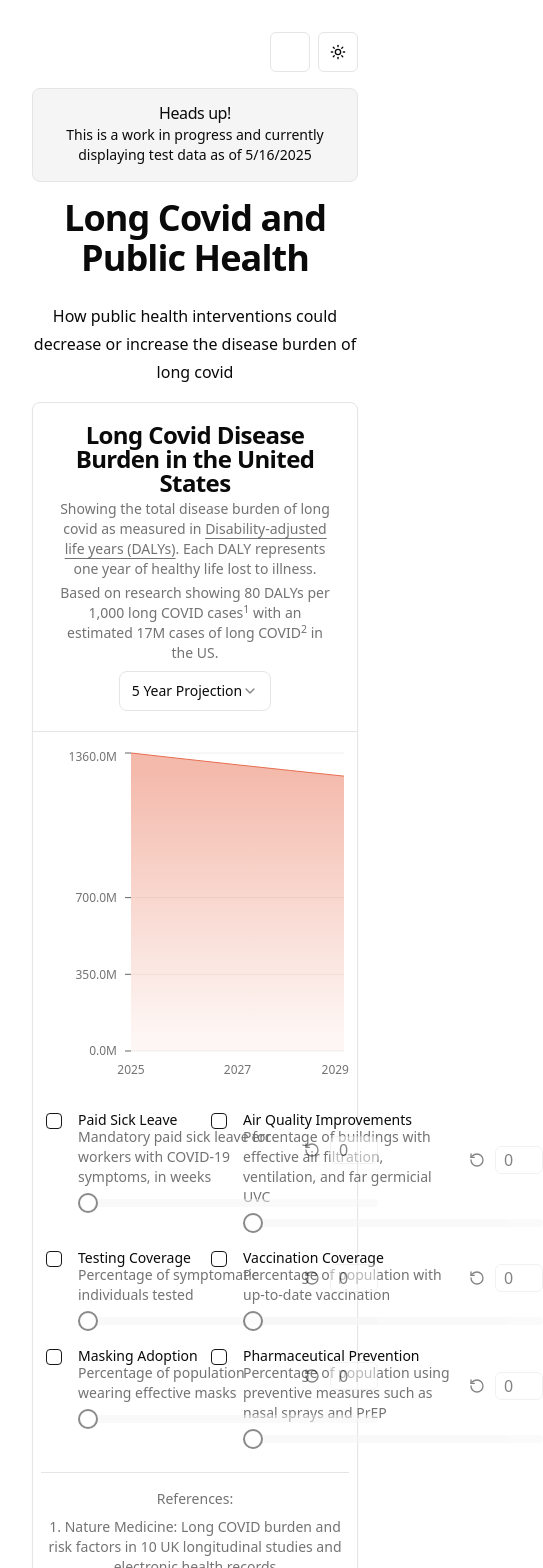
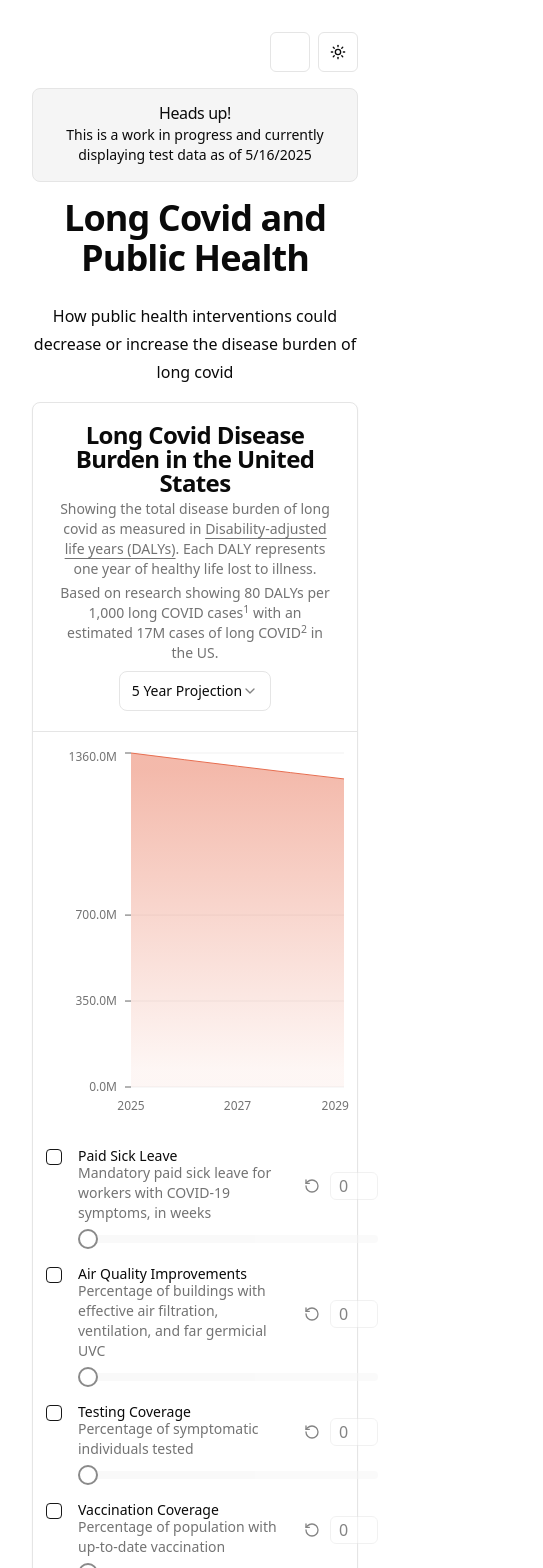
Before and after one commit to DevinCLane/long-covid-dalys, a React (Vite) app: page / in a window 390 px wide. Shown: the top 1568 px of the page, 543 px wide, since content can reach past the window. Built offline with nearby package versions, Linux system fonts and the light colour scheme; some icons are missing.

Commit message:
adjust size of chart on mobile

```diff
--- a/src/components/LC-DALYs.tsx
+++ b/src/components/LC-DALYs.tsx
@@ -204,7 +204,7 @@ export function LCDALYs() {
       <CardContent className="px-2 pt-4 sm:px-6 sm:pt-6">
         <ChartContainer
           config={chartConfig}
-          className="aspect-auto h-[700px] w-full"
+          className="aspect-auto h-[1050px] w-full md:h-[700px]"
         >
           <AreaChart data={filteredData}>
             <defs>
@@ -283,7 +283,7 @@ export function LCDALYs() {
               content={
                 <>
                   <ChartLegendContent />
-                  <div className="mt-4 grid grid-cols-2 gap-x-8 gap-y-2">
+                  <div className="mt-4 grid grid-cols-1 gap-x-8 gap-y-2 md:grid-cols-2">
                     <div className="mt-4 flex gap-x-4 text-left">
                       <Checkbox
                         id="sickLeave"
```
